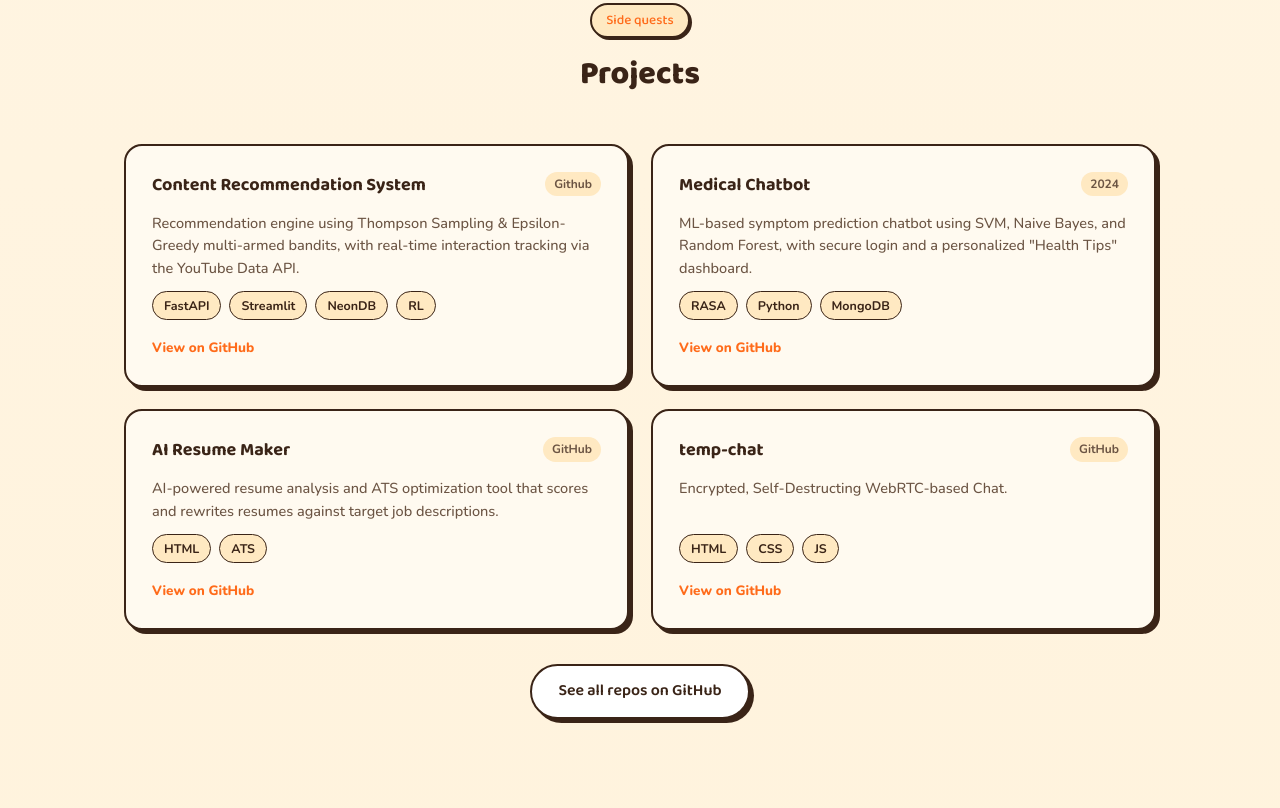
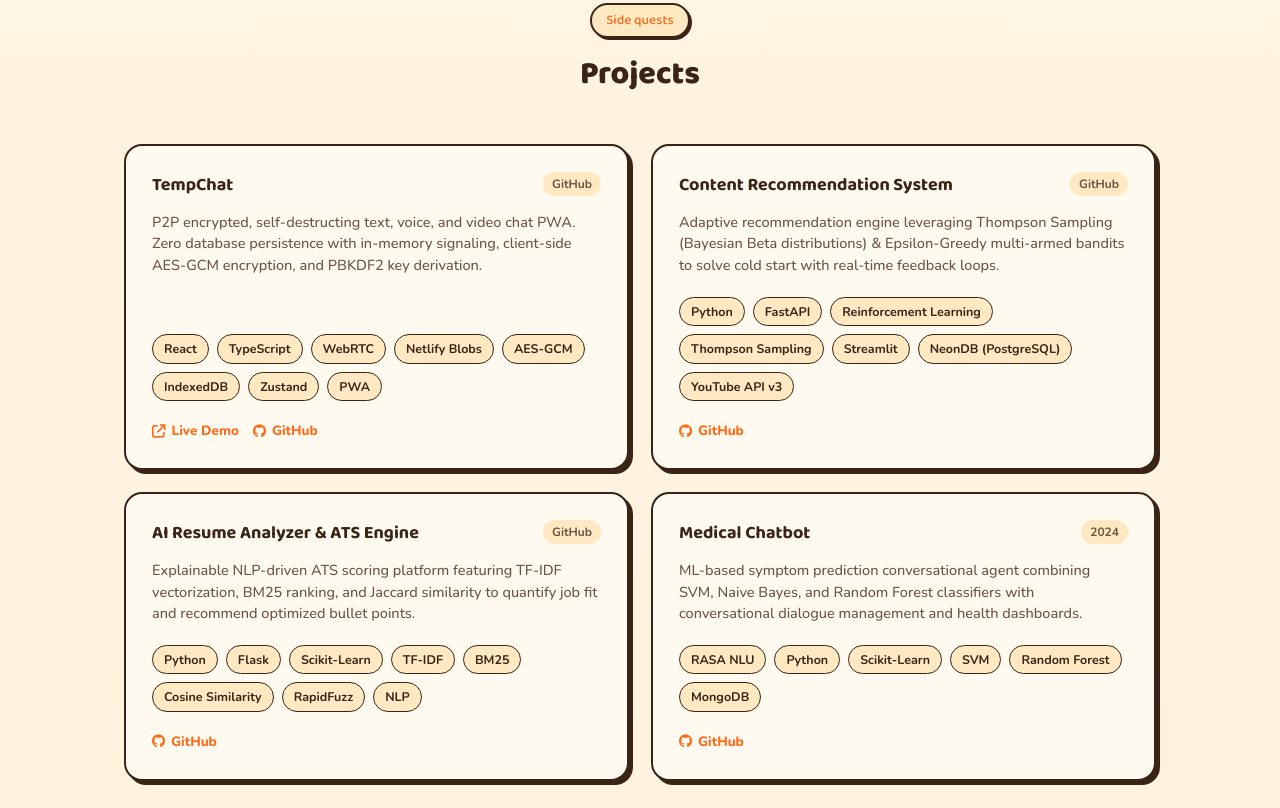
Before and after one commit to hasss04/portfolio, a plain HTML site: page index.html in a window 1280 px wide. Shown: the part 1432-2240 px from the top of the page. Drawn offline with nearby package versions, Linux system fonts and the light colour scheme.

Commit message:
Updated Page

```diff
--- a/index.html
+++ b/index.html
@@ -243,10 +243,17 @@
   .proj-top{ display:flex; justify-content:space-between; align-items:flex-start; gap:12px; }
   .proj-name{ font-family:var(--font-display); font-weight:700; font-size:18px; color:var(--stripe); }
   .proj-year{ font-size:12px; font-weight:700; color:var(--ink-soft); background:var(--cream-2); padding:3px 9px; border-radius:20px; white-space:nowrap; }
-  .proj-desc{ color:var(--ink-soft); font-size:14.5px; font-weight:500; }
-  .proj-stack{ display:flex; flex-wrap:wrap; gap:8px; margin-top:auto; }
+  .proj-desc{ color:var(--ink-soft); font-size:14.5px; font-weight:500; line-height:1.5; }
+  .proj-stack{ display:flex; flex-wrap:wrap; gap:8px; margin-top:auto; padding-top:8px; }
+
+  .proj-links{
+    display:flex;
+    align-items:center;
+    gap:14px;
+    margin-top:8px;
+    flex-wrap:wrap;
+  }
   .proj-link{
-    margin-top:6px;
     font-weight:800;
     font-size:13.5px;
     color:var(--orange-2);
@@ -434,7 +441,7 @@
     <div class="hero-kicker">Umm, Hi! :)</div>
     <h1>I build software<br>with strong opinions,<br><span class="accent">clean APIs</span>, and a mild distrust of Mondays.</h1>
     <p class="hero-sub">
-     I'm <b>Hassan</b>, a full-stack &amp; AI systems engineer who builds production-ready products and turns ideas into working systems.
+      I'm <b>Hassan</b>, a full-stack &amp; AI systems engineer who builds production-ready products and turns ideas into working systems.
     </p>
 
     <div class="hero-cta">
@@ -492,52 +499,65 @@
     </div>
 
     <div class="proj-grid">
+      <!-- TempChat -->
+      <div class="proj-card reveal">
+        <div class="proj-top">
+          <div class="proj-name">TempChat</div>
+          <span class="proj-year">GitHub</span>
+        </div>
+        <p class="proj-desc">P2P encrypted, self-destructing text, voice, and video chat PWA. Zero database persistence with in-memory signaling, client-side AES-GCM encryption, and PBKDF2 key derivation.</p>
+        <div class="proj-stack">
+          <span class="tag">React</span><span class="tag">TypeScript</span><span class="tag">WebRTC</span><span class="tag">Netlify Blobs</span><span class="tag">AES-GCM</span><span class="tag">IndexedDB</span><span class="tag">Zustand</span><span class="tag">PWA</span>
+        </div>
+        <div class="proj-links">
+          <a class="proj-link" href="https://temp-chat-webrtc.netlify.app" target="_blank" rel="noopener"><i class="fa-solid fa-arrow-up-right-from-square"></i> Live Demo</a>
+          <a class="proj-link" href="https://github.com/hasss04/temp-chat" target="_blank" rel="noopener"><i class="fa-brands fa-github"></i> GitHub</a>
+        </div>
+      </div>
+
+      <!-- Content Recommendation System -->
       <div class="proj-card reveal">
         <div class="proj-top">
           <div class="proj-name">Content Recommendation System</div>
-          <span class="proj-year">Github</span>
+          <span class="proj-year">GitHub</span>
         </div>
-        <p class="proj-desc">Recommendation engine using Thompson Sampling &amp; Epsilon-Greedy multi-armed bandits, with real-time interaction tracking via the YouTube Data API.</p>
+        <p class="proj-desc">Adaptive recommendation engine leveraging Thompson Sampling (Bayesian Beta distributions) &amp; Epsilon-Greedy multi-armed bandits to solve cold start with real-time feedback loops.</p>
         <div class="proj-stack">
-          <span class="tag">FastAPI</span><span class="tag">Streamlit</span><span class="tag">NeonDB</span><span class="tag">RL</span>
+          <span class="tag">Python</span><span class="tag">FastAPI</span><span class="tag">Reinforcement Learning</span><span class="tag">Thompson Sampling</span><span class="tag">Streamlit</span><span class="tag">NeonDB (PostgreSQL)</span><span class="tag">YouTube API v3</span>
         </div>
-        <a class="proj-link" href="https://github.com/hasss04/Content-Recommendation-System-using-MAB" target="_blank" rel="noopener">View on GitHub</a>
+        <div class="proj-links">
+          <a class="proj-link" href="https://github.com/hasss04/Content-Recommendation-System-using-MAB" target="_blank" rel="noopener"><i class="fa-brands fa-github"></i> GitHub</a>
+        </div>
       </div>
 
+      <!-- AI Resume Maker -->
+      <div class="proj-card reveal">
+        <div class="proj-top">
+          <div class="proj-name">AI Resume Analyzer &amp; ATS Engine</div>
+          <span class="proj-year">GitHub</span>
+        </div>
+        <p class="proj-desc">Explainable NLP-driven ATS scoring platform featuring TF-IDF vectorization, BM25 ranking, and Jaccard similarity to quantify job fit and recommend optimized bullet points.</p>
+        <div class="proj-stack">
+          <span class="tag">Python</span><span class="tag">Flask</span><span class="tag">Scikit-Learn</span><span class="tag">TF-IDF</span><span class="tag">BM25</span><span class="tag">Cosine Similarity</span><span class="tag">RapidFuzz</span><span class="tag">NLP</span>
+        </div>
+        <div class="proj-links">
+          <a class="proj-link" href="https://github.com/hasss04/ai-resume-maker" target="_blank" rel="noopener"><i class="fa-brands fa-github"></i> GitHub</a>
+        </div>
+      </div>
+
+      <!-- Medical Chatbot -->
       <div class="proj-card reveal">
         <div class="proj-top">
           <div class="proj-name">Medical Chatbot</div>
           <span class="proj-year">2024</span>
         </div>
-        <p class="proj-desc">ML-based symptom prediction chatbot using SVM, Naive Bayes, and Random Forest, with secure login and a personalized "Health Tips" dashboard.</p>
+        <p class="proj-desc">ML-based symptom prediction conversational agent combining SVM, Naive Bayes, and Random Forest classifiers with conversational dialogue management and health dashboards.</p>
         <div class="proj-stack">
-          <span class="tag">RASA</span><span class="tag">Python</span><span class="tag">MongoDB</span>
+          <span class="tag">RASA NLU</span><span class="tag">Python</span><span class="tag">Scikit-Learn</span><span class="tag">SVM</span><span class="tag">Random Forest</span><span class="tag">MongoDB</span>
         </div>
-        <a class="proj-link" href="https://github.com/hasss04" target="_blank" rel="noopener">View on GitHub</a>
-      </div>
-
-      <div class="proj-card reveal">
-        <div class="proj-top">
-          <div class="proj-name">AI Resume Maker</div>
-          <span class="proj-year">GitHub</span>
+        <div class="proj-links">
+          <a class="proj-link" href="https://github.com/hasss04" target="_blank" rel="noopener"><i class="fa-brands fa-github"></i> GitHub</a>
         </div>
-        <p class="proj-desc">AI-powered resume analysis and ATS optimization tool that scores and rewrites resumes against target job descriptions.</p>
-        <div class="proj-stack">
-          <span class="tag">HTML</span><span class="tag">ATS</span>
-        </div>
-        <a class="proj-link" href="https://github.com/hasss04/ai-resume-maker" target="_blank" rel="noopener">View on GitHub</a>
-      </div>
-
-      <div class="proj-card reveal">
-        <div class="proj-top">
-          <div class="proj-name">temp-chat</div>
-          <span class="proj-year">GitHub</span>
-        </div>
-        <p class="proj-desc">Encrypted, Self-Destructing WebRTC-based Chat.</p>
-        <div class="proj-stack">
-          <span class="tag">HTML</span><span class="tag">CSS</span><span class="tag">JS</span>
-        </div>
-        <a class="proj-link" href="https://github.com/hasss04/temp-chat" target="_blank" rel="noopener">View on GitHub</a>
       </div>
     </div>
 
```
